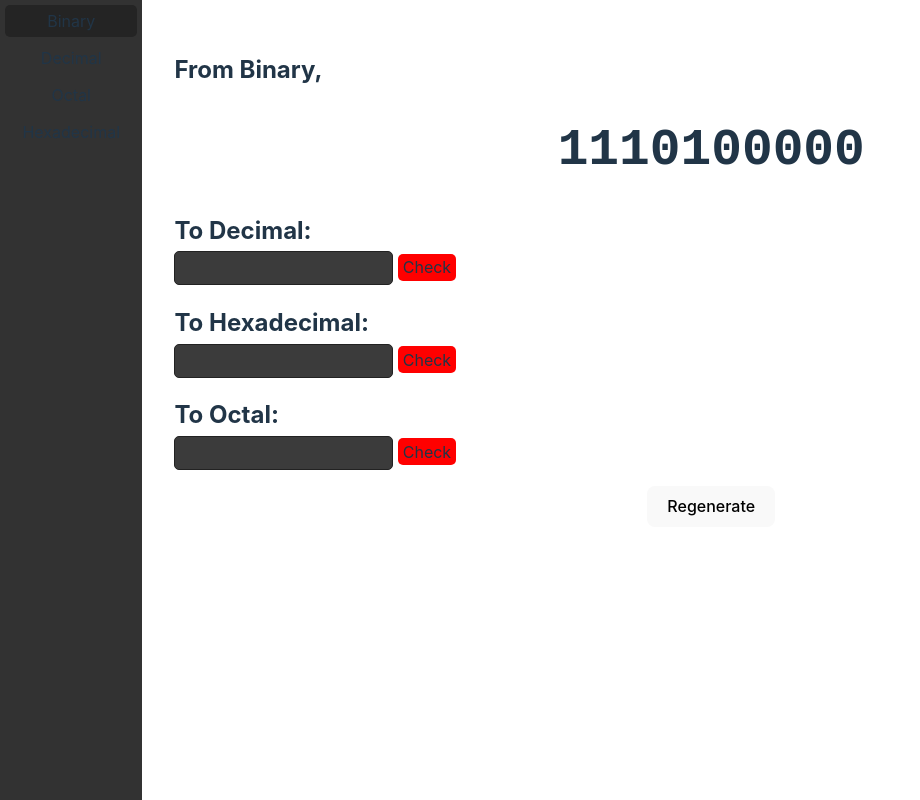
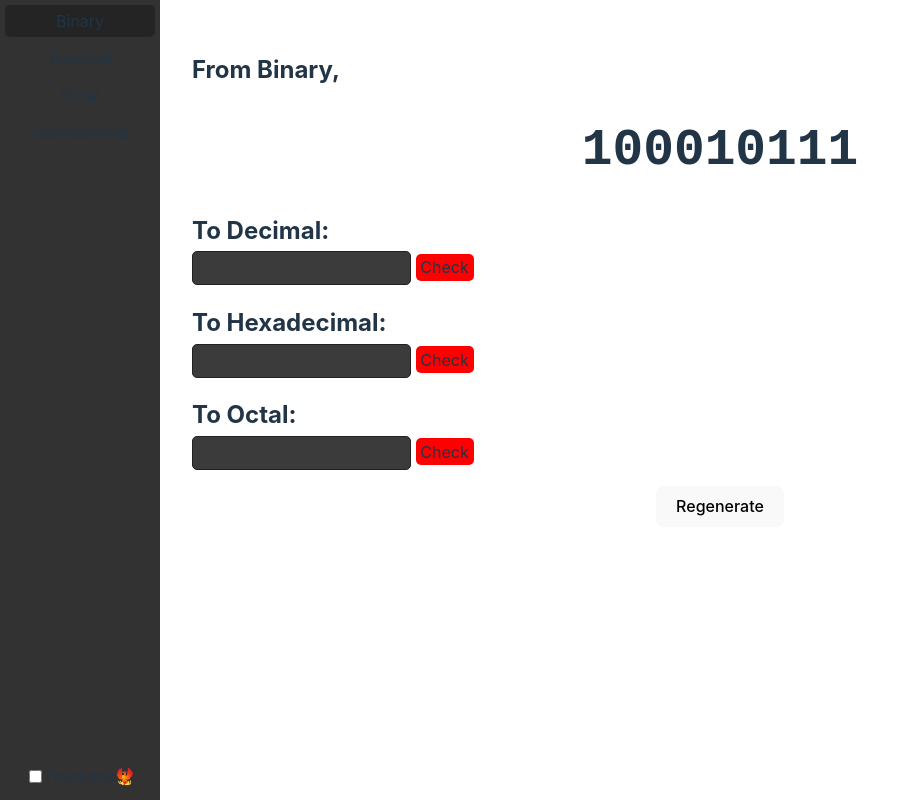
Before and after one commit to Deadbush225/Number-Systems-Quiz, a Svelte app: page / in a window 1280 px wide. Shown: the whole page, without its empty margins (0-920 px from the left). Built offline with nearby package versions, Linux system fonts and the light colour scheme.

Commit message:
add fractinos

```diff
--- a/src/App.svelte
+++ b/src/App.svelte
@@ -5,6 +5,9 @@
 	import View from "./number-system/View.svelte";
 	import { onMount } from "svelte";
 	import type { NumberSystem } from "./number-system/types";
+
+	import { fractionsEnables_store } from "./number-system/store/states";
+	import { get } from "svelte/store";
 
 	let initView: any;
 	// let tabEntries = [Binary];
@@ -33,9 +36,16 @@
 	}
 
 	let ActiveTab: NumberSystem;
+
+	// let f: boolean;
+	$: {
+		// f = get(fractionsEnables_store);
+		console.log($fractionsEnables_store);
+	}
 </script>
 
 <main>
+	<div class="sidebar">
 		<div class="tabs-container">
 			{#each supportedNumSystem as system}
 				<div
@@ -48,6 +58,10 @@
 					{system}
 				</div>
 			{/each}
+		</div>
+		<div class="fraction-switcher">
+			<input bind:checked={$fractionsEnables_store} type="checkbox" /> Fractions🐦‍🔥
+		</div>
 		<!-- {tabEntries.Binary.title} -->
 	</div>
 	<div id="window"></div>
@@ -60,12 +74,17 @@
 		display: flex;
 		flex-direction: row;
 
+		.sidebar {
+			height: 100vh;
+			display: flex;
+			flex-direction: column;
+			justify-content: space-between;
+			background-color: #323232;
+
 			.tabs-container {
 				padding: 5px;
-			height: 100vh;
 				width: 10em;
 				// width: 50%;
-			background-color: #323232;
 				display: flex;
 				flex-direction: column;
 				gap: 5px;
@@ -79,6 +98,13 @@
 					&:hover {
 						background-color: #242424;
 					}
+				}
+			}
+			.fraction-switcher {
+				display: flex;
+				justify-content: center;
+				align-items: center;
+				height: 3em;
 			}
 		}
 
--- a/src/number-system/View.svelte
+++ b/src/number-system/View.svelte
@@ -1,4 +1,5 @@
 <script lang="ts">
+	import { get } from "svelte/store";
 	import ConverterUnit from "./converter/ConverterUnit.svelte";
 	import {
 		toBinary,
@@ -6,27 +7,49 @@
 		toHexadecimal,
 		toOctal,
 	} from "./converter/converter";
+	import { fractionsEnables_store } from "./store/states";
 	import type { NumberSystem } from "./types";
+
 	// import ToOctal from "../converter/toOctal.svelte";
 
 	export let GivenNumberSystem: NumberSystem;
 
-	let number: Number;
+	let number: Number | String;
 	let binary: String;
 	let octal: String;
 	let hex: String;
 	let decimal: String;
 	let answer: String;
+	let fractionEnables: boolean;
 
 	$: number;
 	$: answer;
+	$: {
+		// fractionEnables = get(fractionsEnables_store);
+		// console.log(fractionEnables);
+		$fractionsEnables_store;
+		reset();
+	}
 
 	function reset() {
-		number = Math.floor(Math.random() * 1000);
+		if ($fractionsEnables_store) {
+			number = Number(Math.random() * 64);
+			let tmp = number.toFixed(6);
+			number = parseFloat(tmp);
+
+			// number = Number(Math.random() * 1000).toFixed(6);
+		} else {
+			number = Math.floor(Math.random() * 1000);
+		}
+
+		console.clear();
 		binary = toBinary(number);
+		decimal = toDecimal(number);
+		hex = toHexadecimal(number);
 		octal = toOctal(number);
-		hex = toHexadecimal(number);
-		decimal = toDecimal(number);
+		// if ($fractionsEnables_store) {
+		// binary = binary;
+		// }
 		// 	solved = null;
 		// 	decimalInput = 0;
 		switch (GivenNumberSystem) {
--- a/src/number-system/converter/converter.ts
+++ b/src/number-system/converter/converter.ts
@@ -1,15 +1,30 @@
 export function toBinary(number: Number) {
-	return number.toString(2);
+	let a = truncateToSixDecimals(number.toString(2));
+	console.log(`BIN: ${a}`);
+	return a;
 }
 
 export function toHexadecimal(number: Number) {
-	return number.toString(16);
+	let a = truncateToSixDecimals(number.toString(16));
+	console.log(`HEX: ${a}`);
+	return a;
 }
 
 export function toDecimal(number: Number) {
-	return number.toString(10);
+	let a = truncateToSixDecimals(number.toString(10));
+	console.log(`DEC: ${a}`);
+	return a;
 }
 
 export function toOctal(number: Number) {
-	return number.toString(8);
+	let a = truncateToSixDecimals(number.toString(8));
+	console.log(`OCT: ${a}`);
+	return a;
 }
+
+function truncateToSixDecimals(numStr: String) {
+	// Match the number part and up to 6 decimal places
+	const match = numStr.match(/^([\w\d]+\.[\d\w]{0,6})/);
+	// If there's a match, return it; otherwise, return the original string
+	return match ? match[0] : numStr;
+}
--- /dev/null
+++ b/src/number-system/store/states.js
@@ -0,0 +1,3 @@
+import { writable } from "svelte/store";
+
+export let fractionsEnables_store = writable(false);
```
Lines whose indentation alone changed are shown as unchanged.
